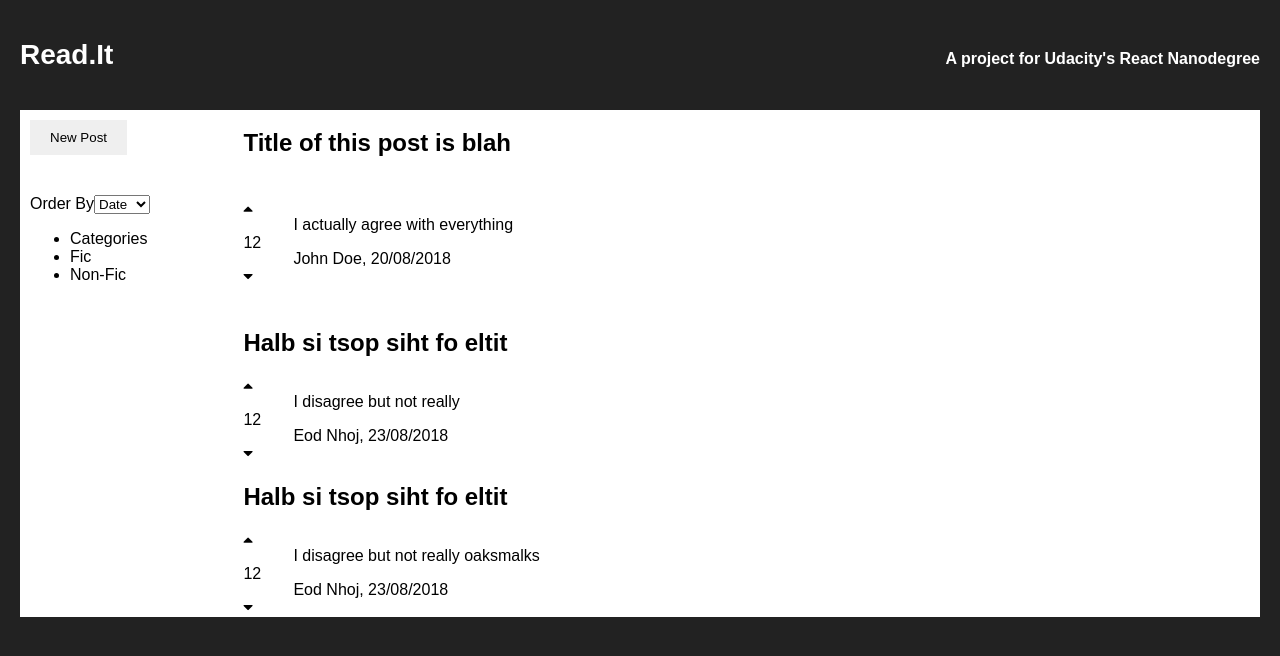
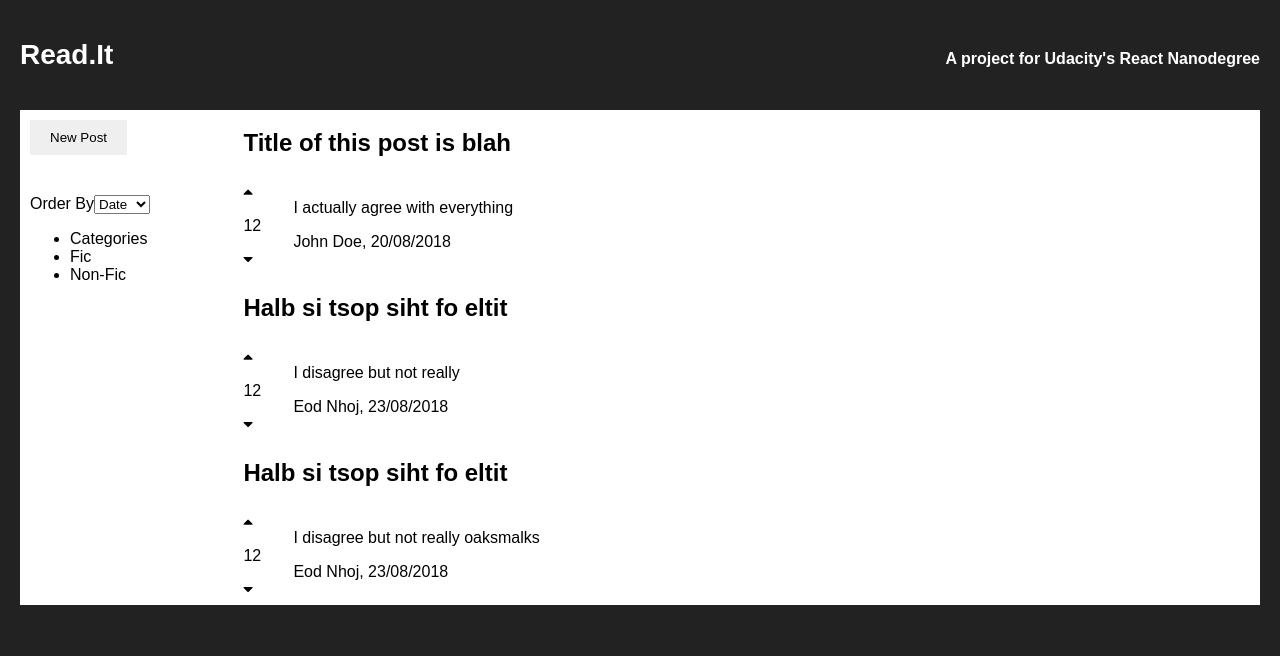
Before and after one commit to andreaweb/readable-udacity, a React (Create React App) app: page / in a window 1280 px wide. Shown: the top 656 px of the page. Built offline with nearby package versions, Linux system fonts and the light colour scheme.

Commit message:
fixing first post's height

```diff
--- a/src/App.css
+++ b/src/App.css
@@ -24,6 +24,8 @@ main{
   margin: 0 20px;
   max-height: calc(100vh - 140px);
   overflow-x: auto;
+  grid-template-rows: 165px;
+  grid-auto-rows: 165px;
 }
 .aside{
   grid-column: 1/5;
@@ -45,7 +47,6 @@ main{
 }
 .post{
   grid-column: 2/5;
-  grid-row: auto;
   display: grid;
   grid-auto-columns: 50px auto;
 }
```
